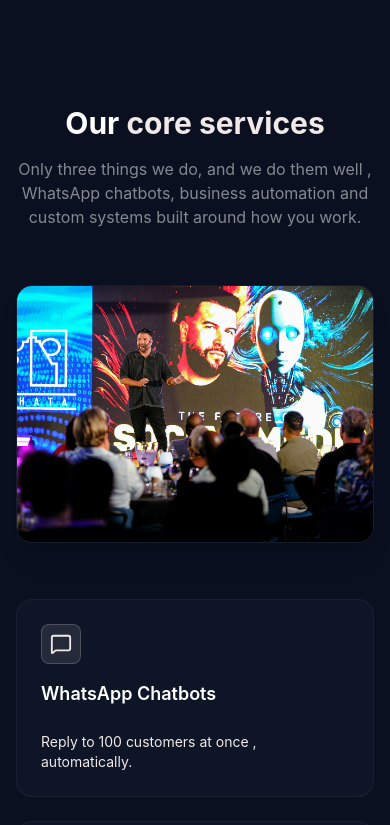
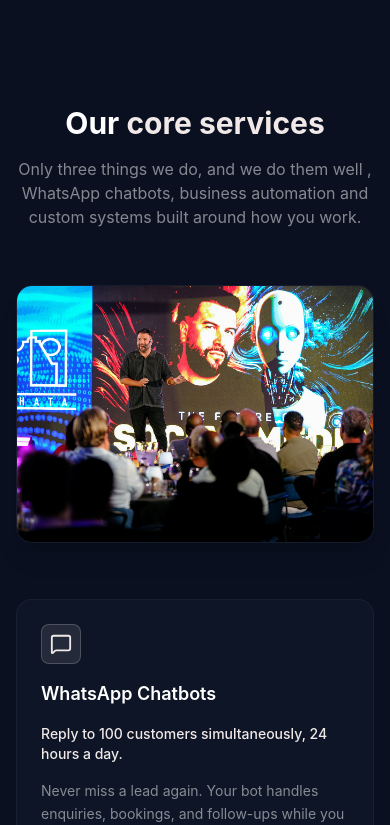
Before and after one commit to kazibweyassin/beelio-systems, a Next.js app: page / in a window 390 px wide. Shown: the part 1156-1981 px from the top of the page. Built offline with nearby package versions, Linux system fonts and the light colour scheme.

Commit message:
new features

```diff
--- a/components/Portfolio.js
+++ b/components/Portfolio.js
@@ -1,28 +1,50 @@
 "use client";
 
 import { motion } from "framer-motion";
+import { TrendingUp, Clock, Users, Package } from "lucide-react";
 
 const projects = [
   {
     img: "/vagaro-Rz9_wnuHyA0-unsplash.jpg",
-    label: "Clinic",
-    text: "Clinic reduced customer response time from 4 hours to instant \u2014 and increased bookings by 40%.",
+    industry: "Healthcare",
+    problem: "Patients were booking by phone. Appointments got lost. Staff spent 2 hours a day just managing calls.",
+    built: "Patient management system with WhatsApp booking, automated reminders, and digital records.",
+    result: "Response time dropped from 4 hours to instant. Bookings increased 40% in the first month.",
+    metric: "+40% bookings",
+    icon: Clock,
   },
   {
-    img: "/restuarant.jpg",
-    label: "Restaurant",
-    text: "Restaurant cut order errors by 90% with a WhatsApp bot \u2014 sales jumped 25%.",
+    img: "/carlos-gil-nyYvpVt8OlU-unsplash.jpg",
+    industry: "Food & Restaurant",
+    problem: "Orders taken by hand on paper. Errors were constant. Customers called to complain about wrong deliveries.",
+    built: "WhatsApp ordering bot with live kitchen display and automated order confirmation.",
+    result: "Order errors dropped by 90%. Monthly revenue grew 25% within 6 weeks of launch.",
+    metric: "90% fewer errors",
+    icon: TrendingUp,
   },
   {
     img: "/detail-co-MnamLwFl1d8-unsplash.jpg",
-    label: "Retail",
-    text: "Retail shop automates stock alerts and freed two staff for sales ,  revenue grew 15%.",
+    industry: "Retail",
+    problem: "Stock would run out without warning. Two staff members spent their days counting shelves by hand.",
+    built: "Real-time inventory management system with automatic low-stock alerts and reorder suggestions.",
+    result: "Zero surprise stockouts since launch. Both staff reassigned to sales. Revenue up 15%.",
+    metric: "15% revenue growth",
+    icon: Package,
+  },
+  {
+    img: "/igor-omilaev-gVQLAbGVB6Q-unsplash.jpg",
+    industry: "SACCO / Finance",
+    problem: "800+ members. Loan tracking was done in Excel. Late repayments were chased manually by phone.",
+    built: "Loan management system with automated WhatsApp repayment reminders and member self-service portal.",
+    result: "Recovery rate improved by 35%. Admin workload cut in half. Members rate the portal 4.9/5.",
+    metric: "35% better recovery",
+    icon: Users,
   },
 ];
 
 export default function Portfolio({
-  heading = "Our Success Stories",
-  subheading = "Real results from real businesses.",
+  heading = "Real systems. Real results.",
+  subheading = "Every project we ship solves a real problem. Here's proof.",
 }) {
   return (
     <section className="py-20 bg-[#0a1020] text-white" id="portfolio">
@@ -45,23 +67,42 @@ export default function Portfolio({
         </motion.div>
 
         {/* Case study cards */}
-        <div className="grid md:grid-cols-2 lg:grid-cols-3 gap-8">
+        <div className="grid md:grid-cols-2 gap-8">
           {projects.map((project, i) => (
             <motion.div
               key={i}
               initial={{ opacity: 0, y: 20 }}
               whileInView={{ opacity: 1, y: 0 }}
               viewport={{ once: true }}
-              transition={{ duration: 0.5, delay: i * 0.15 }}
+              transition={{ duration: 0.5, delay: i * 0.1 }}
               className="bg-[#0d1526] rounded-2xl overflow-hidden border border-white/5 hover:border-electric/30 transition-all duration-300 flex flex-col"
             >
+              {/* Image + metric overlay */}
               <div className="relative h-44 overflow-hidden">
-                <img src={project.img} alt={project.label} className="w-full h-full object-cover" />
-                <span className="absolute top-3 left-3 bg-electric/90 text-[#0a1020] text-xs font-semibold px-3 py-1 rounded-full">{project.label}</span>
+                <img src={project.img} alt={project.industry} className="w-full h-full object-cover" />
+                <div className="absolute inset-0 bg-gradient-to-t from-[#0d1526] via-transparent to-transparent" />
+                <span className="absolute top-3 left-3 bg-electric/90 text-[#0a1020] text-xs font-bold px-3 py-1 rounded-full">{project.industry}</span>
+                <div className="absolute bottom-3 right-3 bg-[#0a1020]/80 backdrop-blur-sm border border-electric/30 rounded-lg px-3 py-1.5 flex items-center gap-2">
+                  <project.icon size={12} className="text-electric" />
+                  <span className="text-electric text-xs font-bold">{project.metric}</span>
+                </div>
               </div>
-              <p className="text-white/70 text-sm leading-relaxed flex-1 p-6">
-                {project.text}
-              </p>
+
+              {/* Body */}
+              <div className="p-6 flex flex-col gap-4 flex-1">
+                <div>
+                  <p className="text-white/30 text-xs uppercase tracking-widest mb-1">The Problem</p>
+                  <p className="text-white/70 text-sm leading-relaxed">{project.problem}</p>
+                </div>
+                <div>
+                  <p className="text-white/30 text-xs uppercase tracking-widest mb-1">What We Built</p>
+                  <p className="text-white/70 text-sm leading-relaxed">{project.built}</p>
+                </div>
+                <div className="bg-electric/5 border border-electric/15 rounded-xl px-4 py-3 mt-auto">
+                  <p className="text-white/30 text-xs uppercase tracking-widest mb-1">The Result</p>
+                  <p className="text-electric text-sm font-medium leading-relaxed">{project.result}</p>
+                </div>
+              </div>
             </motion.div>
           ))}
         </div>
@@ -75,10 +116,10 @@ export default function Portfolio({
           className="mt-12 text-center bg-[#0d1526] border border-white/5 rounded-2xl p-8"
         >
           <p className="text-white font-semibold text-lg mb-2">
-            Have a project in mind?
+            Your business could be next.
           </p>
           <p className="text-white/40 text-sm mb-6">
-            Tell us your business problem. We'll tell you exactly what we'd build ,  free, no obligation.
+            Tell us your problem. We'll tell you exactly what we'd build and what it would cost. Free.
           </p>
           <a
             href="https://wa.me/256786367460"
@@ -86,7 +127,7 @@ export default function Portfolio({
             rel="noopener noreferrer"
             className="inline-block bg-electric text-[#0a1020] font-semibold px-8 py-3 rounded-full hover:bg-electric/90 transition-colors duration-200"
           >
-            Get a Free WhatsApp Demo
+            Get a Free Consultation
           </a>
         </motion.div>
 
--- a/components/Pricing.js
+++ b/components/Pricing.js
@@ -4,19 +4,45 @@ import { motion } from "framer-motion";
 
 const tiers = [
   {
-    name: "Basic",
-    price: "From $199/month",
-    features: ["WhatsApp bot", "1 custom workflow", "Email support"],
+    name: "Starter",
+    price: "From UGX 2.5M",
+    note: "One-off project fee",
+    popular: false,
+    features: [
+      "WhatsApp chatbot or automation",
+      "1 custom workflow",
+      "Mobile money integration",
+      "3 months free support",
+      "WhatsApp support line",
+    ],
   },
   {
-    name: "Standard",
-    price: "From $499/month",
-    features: ["Everything in Basic", "API integrations", "Monthly reports"],
+    name: "Business",
+    price: "From UGX 4M",
+    note: "One-off project fee",
+    popular: true,
+    features: [
+      "Everything in Starter",
+      "Full management system or web app",
+      "Staff and admin dashboard",
+      "Reports and analytics",
+      "API and third-party integrations",
+      "3 months free support",
+    ],
   },
   {
-    name: "Advanced",
-    price: "From $999/month",
-    features: ["All features", "Dedicated engineer", "24/7 support"],
+    name: "Enterprise",
+    price: "Custom quote",
+    note: "For complex or multi-branch builds",
+    popular: false,
+    features: [
+      "Everything in Business",
+      "Multi-branch or multi-role systems",
+      "Mobile app (iOS and Android)",
+      "Dedicated engineer throughout",
+      "Priority 24/7 support",
+      "Ongoing monthly retainer available",
+    ],
   },
 ];
 
@@ -63,24 +89,41 @@ export default function Pricing() {
               whileInView={{ opacity: 1, y: 0 }}
               viewport={{ once: true }}
               transition={{ duration: 0.5, delay: i * 0.15 }}
-              className="bg-[#0d1526] rounded-2xl p-6 border border-white/5 flex flex-col"
+              className={`bg-[#0d1526] rounded-2xl p-6 border flex flex-col relative ${
+                tier.popular
+                  ? "border-electric/50 shadow-lg shadow-electric/10"
+                  : "border-white/5"
+              }`}
             >
-              <h3 className="text-xl font-semibold mb-2 text-white">
+              {tier.popular && (
+                <div className="absolute -top-3 left-1/2 -translate-x-1/2 bg-electric text-[#0a1020] text-xs font-bold px-4 py-1 rounded-full">
+                  Most Popular
+                </div>
+              )}
+              <h3 className="text-xl font-semibold mb-1 text-white">
                 {tier.name}
               </h3>
-              <p className="text-electric font-bold mb-4">{tier.price}</p>
-              <ul className="text-white/50 text-sm mb-6 space-y-1 flex-1">
+              <p className="text-electric font-bold text-lg mb-1">{tier.price}</p>
+              <p className="text-white/30 text-xs mb-5">{tier.note}</p>
+              <ul className="text-white/60 text-sm mb-6 space-y-2 flex-1">
                 {tier.features.map((f, j) => (
-                  <li key={j}>• {f}</li>
+                  <li key={j} className="flex items-start gap-2">
+                    <span className="w-1.5 h-1.5 rounded-full bg-electric mt-1.5 flex-shrink-0" />
+                    {f}
+                  </li>
                 ))}
               </ul>
               <a
                 href="https://wa.me/256786367460"
                 target="_blank"
                 rel="noopener noreferrer"
-                className="mt-auto inline-block bg-electric text-[#0a1020] font-semibold px-6 py-3 rounded-full hover:bg-electric/90 transition-colors duration-200"
+                className={`mt-auto inline-block font-semibold px-6 py-3 rounded-full transition-colors duration-200 text-center ${
+                  tier.popular
+                    ? "bg-electric text-[#0a1020] hover:bg-electric/90"
+                    : "border border-electric/30 text-electric hover:bg-electric/10"
+                }`}
               >
-                Get a Free WhatsApp Demo
+                {tier.name === "Enterprise" ? "Request a Quote" : "Get Started"}
               </a>
             </motion.div>
           ))}
--- a/components/Solution.js
+++ b/components/Solution.js
@@ -13,17 +13,23 @@ const pillars = [
   {
     icon: "chat",
     title: "WhatsApp Chatbots",
-    outcome: "Reply to 100 customers at once ,  automatically.",
+    outcome: "Reply to 100 customers simultaneously, 24 hours a day.",
+    detail: "Never miss a lead again. Your bot handles enquiries, bookings, and follow-ups while you sleep.",
+    features: ["Instant automated replies", "Appointment booking & reminders", "Order taking and confirmation", "Lead capture and follow-up"],
   },
   {
     icon: "gear",
     title: "Business Automation",
-    outcome: "Work that used to take hours now happens by itself.",
+    outcome: "Cut hours of manual work down to seconds.",
+    detail: "We map your most repetitive tasks and build systems that handle them automatically, every time.",
+    features: ["Invoice and billing automation", "Staff and shift management", "Inventory alerts and reordering", "Automated reporting and dashboards"],
   },
   {
     icon: "code",
     title: "Custom Software",
-    outcome: "Systems built around how your business really works.",
+    outcome: "A system built for exactly how your business works.",
+    detail: "Not a template. Not a plugin. Software engineered around your specific workflow, from scratch.",
+    features: ["Web apps and management portals", "Mobile apps (iOS and Android)", "POS and payment integrations", "MTN MoMo and Airtel Money support"],
   },
 ];
 
@@ -86,9 +92,24 @@ export default function Solution() {
               </h3>
 
               {/* Outcome */}
-              <p className="text-electric text-sm mt-2 flex-1">
+              <p className="text-electric text-sm font-medium">
                 {pillar.outcome}
               </p>
+
+              {/* Detail */}
+              <p className="text-white/50 text-sm leading-relaxed">
+                {pillar.detail}
+              </p>
+
+              {/* Features */}
+              <ul className="flex flex-col gap-1.5 mt-1">
+                {pillar.features.map((f, j) => (
+                  <li key={j} className="flex items-center gap-2 text-white/60 text-xs">
+                    <span className="w-1 h-1 rounded-full bg-electric flex-shrink-0" />
+                    {f}
+                  </li>
+                ))}
+              </ul>
             </motion.div>
           ))}
         </div>
```
Also changed, not shown: components/CTASection.js (+4 -3 lines), components/FAQ.js (+13 -5 lines), components/Hero.js (+4 -4 lines), components/WhyBeelio.js (+6 -4 lines), 1 other file (tests, documents, lock files or other folders).
